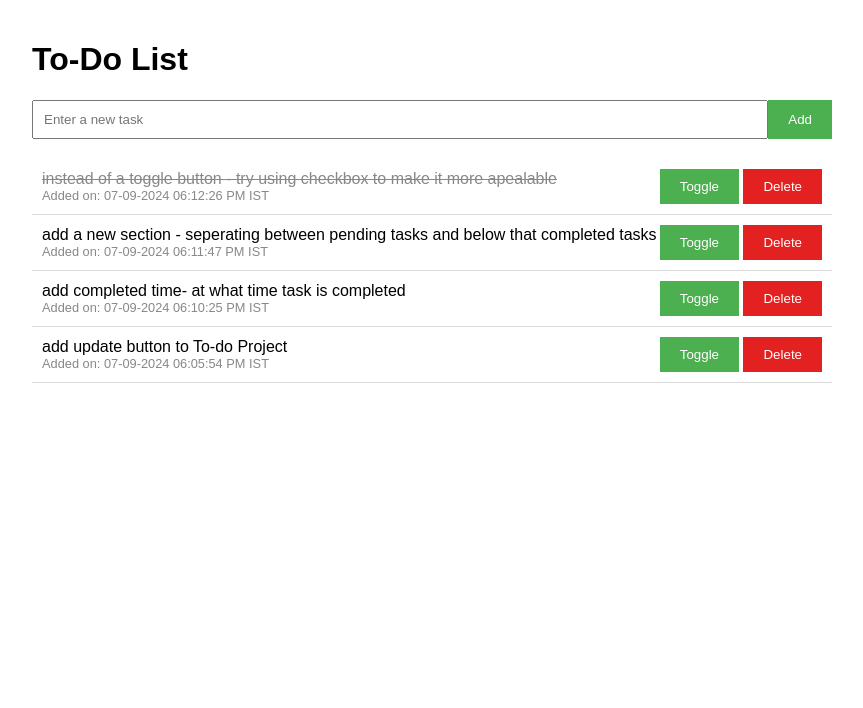
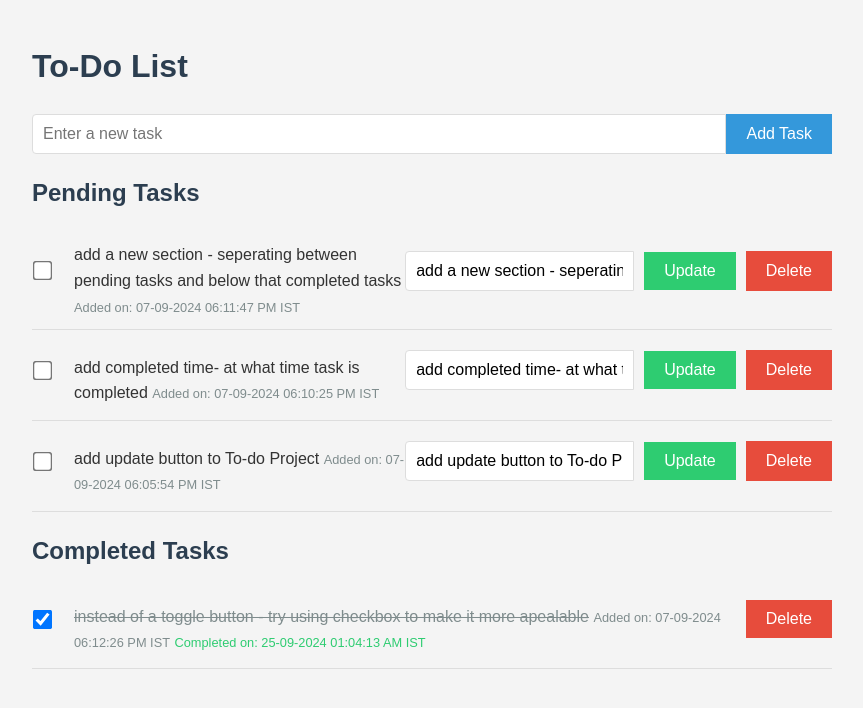
Before and after one commit to mrudulchaudhari/projects, a Flask app: page / in a window 1280 px wide. Shown: the top 708 px of the page, without its empty margins (208-1071 px from the left). Run offline with Flask 3, Linux system fonts and the light colour scheme.

Commit message:
added code

```diff
--- a/to-do/app.py
+++ b/to-do/app.py
@@ -1,7 +1,7 @@
-from zoneinfo import ZoneInfo
 from flask import Flask, render_template, request, redirect, url_for
 from flask_sqlalchemy import SQLAlchemy
 from datetime import datetime
+import pytz
 import os
 
 app = Flask(__name__)
@@ -10,22 +10,28 @@ app.config['SQLALCHEMY_DATABASE_URI'] = 'sqlite:///' + os.path.join(base_dir, 't
 app.config['SQLALCHEMY_TRACK_MODIFICATIONS'] = False
 db = SQLAlchemy(app)
 
+# Define the Indian time zone
+indian_tz = pytz.timezone('Asia/Kolkata')
+
 class Todo(db.Model):
     id = db.Column(db.Integer, primary_key=True)
     task = db.Column(db.String(200), nullable=False)
     completed = db.Column(db.Boolean, default=False)
-    created_at = db.Column(db.DateTime, default=lambda: datetime.now(ZoneInfo("Asia/Kolkata")))
+    created_at = db.Column(db.DateTime, default=lambda: datetime.now(indian_tz))
+    completed_at = db.Column(db.DateTime, nullable=True)
+
+    def __init__(self, *args, **kwargs):
+        super(Todo, self).__init__(*args, **kwargs)
+        self.created_at = datetime.now(indian_tz)
 
     def __repr__(self):
         return f'<Todo {self.id}: {self.task}>'
 
 @app.route('/')
 def index():
-    todos = Todo.query.order_by(Todo.created_at.desc()).all()
-    print("Todos retrieved:", todos)  # Debugging print
-    for todo in todos:
-        print(f"ID: {todo.id}, Task: {todo.task}, Completed: {todo.completed}, Created At: {todo.created_at}")
-    return render_template('index.html', todos=todos)
+    pending_todos = Todo.query.filter_by(completed=False).order_by(Todo.created_at.desc()).all()
+    completed_todos = Todo.query.filter_by(completed=True).order_by(Todo.completed_at.desc()).all()
+    return render_template('index.html', pending_todos=pending_todos, completed_todos=completed_todos)
 
 @app.route('/add', methods=['POST'])
 def add():
@@ -34,29 +40,37 @@ def add():
         new_todo = Todo(task=task)
         db.session.add(new_todo)
         db.session.commit()
-        print(f"Added new todo: {new_todo}")  # Debugging print
     return redirect(url_for('index'))
 
-@app.route('/complete/<int:id>')
+@app.route('/complete/<int:id>', methods=['POST'])
 def complete(id):
     todo = Todo.query.get_or_404(id)
     todo.completed = not todo.completed
+    if todo.completed:
+        todo.completed_at = datetime.now(indian_tz)
+    else:
+        todo.completed_at = None
     db.session.commit()
-    print(f"Toggled completion for todo {id}: {todo.completed}")  # Debugging print
     return redirect(url_for('index'))
 
-@app.route('/delete/<int:id>')
+@app.route('/update/<int:id>', methods=['POST'])
+def update(id):
+    todo = Todo.query.get_or_404(id)
+    todo.task = request.form['task']
+    db.session.commit()
+    return redirect(url_for('index'))
+
+@app.route('/delete/<int:id>', methods=['POST'])
 def delete(id):
     todo = Todo.query.get_or_404(id)
     db.session.delete(todo)
     db.session.commit()
-    print(f"Deleted todo {id}")  # Debugging print
     return redirect(url_for('index'))
 
 def init_db():
     with app.app_context():
         db.create_all()
-        print("Database initialized")  # Debugging print
+        print("Database initialized")
 
 if __name__ == '__main__':
     init_db()
--- a/to-do/templates/index.html
+++ b/to-do/templates/index.html
@@ -6,10 +6,16 @@
     <title>To-Do List</title>
     <style>
         body {
-            font-family: Arial, sans-serif;
+            font-family: 'Arial', sans-serif;
+            line-height: 1.6;
+            color: #333;
             max-width: 800px;
             margin: 0 auto;
             padding: 20px;
+            background-color: #f4f4f4;
+        }
+        h1, h2 {
+            color: #2c3e50;
         }
         form {
             display: flex;
@@ -18,64 +24,128 @@
         input[type="text"] {
             flex-grow: 1;
             padding: 10px;
+            font-size: 16px;
+            border: 1px solid #ddd;
+            border-radius: 4px 0 0 4px;
         }
         button {
             padding: 10px 20px;
-            background-color: #4CAF50;
+            background-color: #3498db;
             color: white;
             border: none;
             cursor: pointer;
+            transition: background-color 0.3s;
+            font-size: 16px;
+        }
+        button:hover {
+            background-color: #2980b9;
         }
         ul {
             list-style-type: none;
             padding: 0;
         }
         li {
+            margin-bottom: 10px;
+            padding: 10px 0;
+            border-bottom: 1px solid #ddd;
             display: flex;
             align-items: center;
             justify-content: space-between;
-            padding: 10px;
-            border-bottom: 1px solid #ddd;
+        }
+        .task-info {
+            flex-grow: 1;
+            margin-left: 15px;
+        }
+        .timestamp {
+            font-size: 0.8em;
+            color: #7f8c8d;
+        }
+        .completed-time {
+            color: #2ecc71;
         }
         .completed {
             text-decoration: line-through;
-            color: #888;
+            color: #7f8c8d;
         }
-        .task-info {
+        .task-actions {
             display: flex;
-            flex-direction: column;
+            gap: 10px;
         }
-        .timestamp {
-            font-size: 0.8em;
-            color: #888;
+        .update-btn {
+            background-color: #2ecc71;
         }
-        #deletebutton{
-            background-color: rgb(227, 33, 33);
+        .delete-btn {
+            background-color: #e74c3c;
+        }
+        input[type="checkbox"] {
+            transform: scale(1.5);
+            margin-right: 10px;
+        }
+        .inline-form {
+            display: flex;
+            align-items: center;
+            gap: 10px;
         }
     </style>
 </head>
 <body>
     <h1>To-Do List</h1>
+
     <form action="{{ url_for('add') }}" method="post">
         <input type="text" name="task" placeholder="Enter a new task" required>
-        <button type="submit">Add</button>
+        <button type="submit">Add Task</button>
     </form>
+
+    <h2>Pending Tasks</h2>
     <ul>
-        {% if todos %}
-            {% for todo in todos %}
+        {% if pending_todos %}
+            {% for todo in pending_todos %}
             <li>
+                <form action="{{ url_for('complete', id=todo.id) }}" method="post" class="inline-form">
+                    <input type="checkbox" onchange="this.form.submit()">
+                </form>
                 <div class="task-info">
-                    <span class="{{ 'completed' if todo.completed else '' }}">{{ todo.task }}</span>
+                    <span>{{ todo.task }}</span>
                     <span class="timestamp">Added on: {{ todo.created_at.strftime('%d-%m-%Y %I:%M:%S %p') }} IST</span>
                 </div>
-                <div>
-                    <a href="{{ url_for('complete', id=todo.id) }}"><button>Toggle</button></a>
-                    <a href="{{ url_for('delete', id=todo.id) }}"><button id="deletebutton">Delete</button></a>
+                <div class="task-actions">
+                    <form action="{{ url_for('update', id=todo.id) }}" method="post" class="inline-form">
+                        <input type="text" name="task" value="{{ todo.task }}" required>
+                        <button type="submit" class="update-btn">Update</button>
+                    </form>
+                    <form action="{{ url_for('delete', id=todo.id) }}" method="post">
+                        <button type="submit" class="delete-btn">Delete</button>
+                    </form>
                 </div>
             </li>
             {% endfor %}
         {% else %}
-            <li>No tasks yet. Add a task to get started!</li>
+            <li>No pending tasks. Add a task to get started!</li>
+        {% endif %}
+    </ul>
+
+    <h2>Completed Tasks</h2>
+    <ul>
+        {% if completed_todos %}
+            {% for todo in completed_todos %}
+            <li>
+                <form action="{{ url_for('complete', id=todo.id) }}" method="post" class="inline-form">
+                    <input type="checkbox" checked onchange="this.form.submit()">
+                </form>
+                <div class="task-info">
+                    <span class="completed">{{ todo.task }}</span>
+                    <span class="timestamp">Added on: {{ todo.created_at.strftime('%d-%m-%Y %I:%M:%S %p') }} IST</span>
+                    {% if todo.completed_at %}
+                        <span class="timestamp completed-time">Completed on: {{ todo.completed_at.strftime('%d-%m-%Y %I:%M:%S %p') }} IST</span>
+                    {% endif %}
+                </div>
+                <form action="{{ url_for('delete', id=todo.id) }}" method="post">
+                    <button type="submit" class="delete-btn">Delete</button>
+                </form>
+            </li>
+            {% endfor %}
+        {% else %}
+            <li>No completed tasks yet.</li>
         {% endif %}
     </ul>
 </body>
```
Also changed, not shown: to-do/todos.db, 2 other files.
